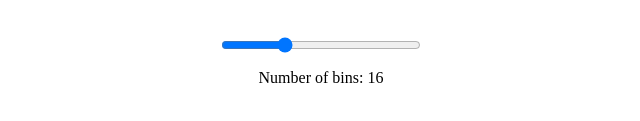
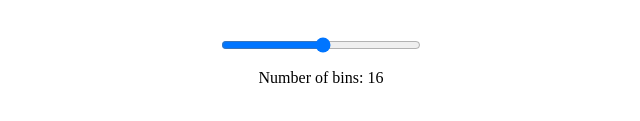
Before and after one commit to joeschwehr/joeschwehr.d3_demo, a plain HTML site: page plots/hist/index.html in a window 1280 px wide. Shown: the part 161-282 px from the top of the page, 319-959 px from the left. Drawn offline with nearby package versions, Linux system fonts and the light colour scheme.

Commit message:
fixed slider issues between pages

```diff
--- a/plots/hist/app.js
+++ b/plots/hist/app.js
@@ -29,7 +29,7 @@ const interactiveHist = regionData => {
         .attr('width', width)
         .attr('height', height);
 
-    d3.select('input')
+    d3.select('#hist-bins-slider')
         .property('value', bins.length)
         .on('input', () => {
             const binCount = +d3.event.target.value;
```
Also changed, not shown: index.html (+1 -1 lines).
